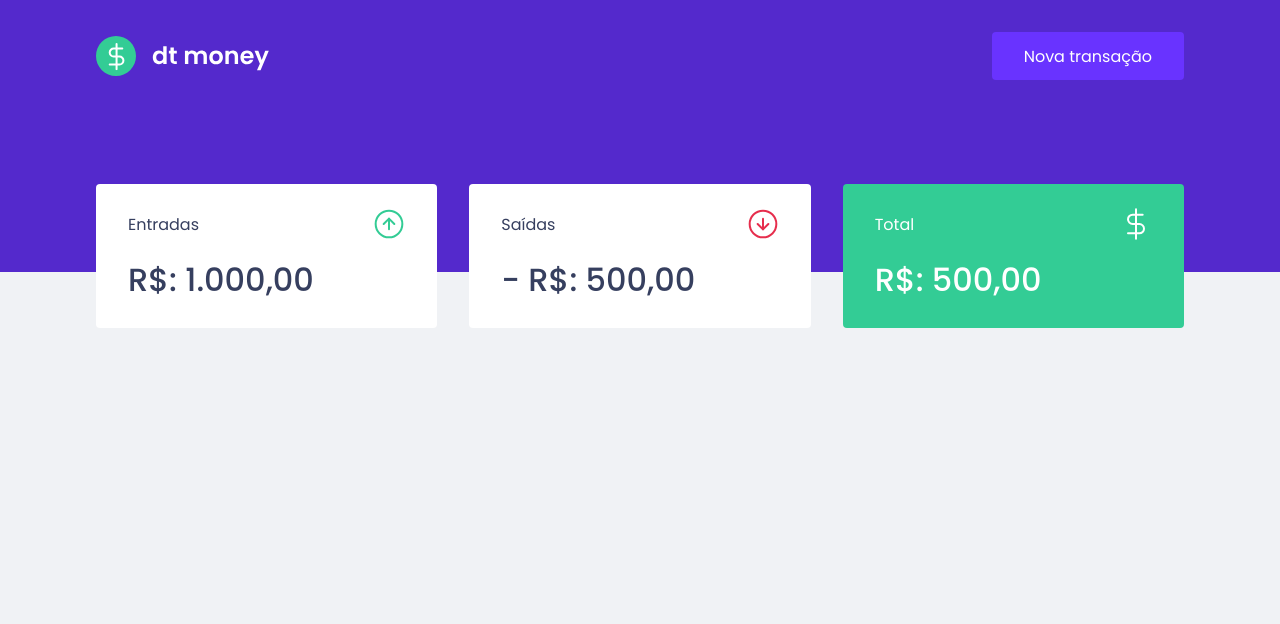
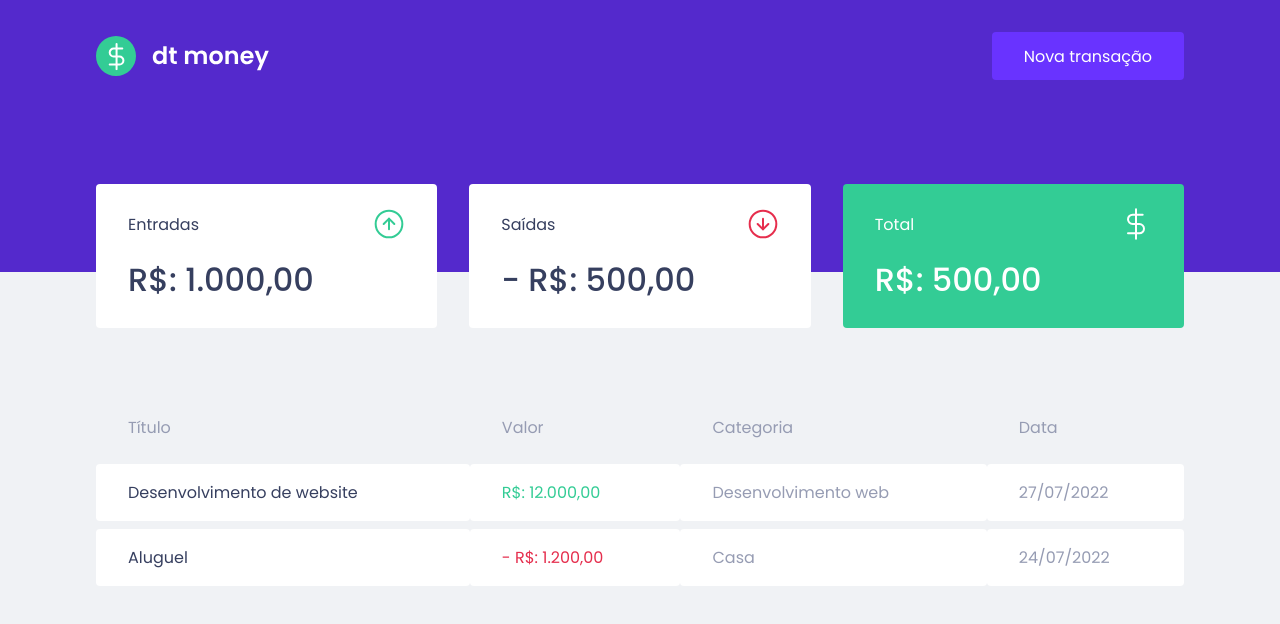
Before and after one commit to Jamez-Mayke/dtmoney, a React (Create React App) app: page / in a window 1280 px wide. Shown: the top 624 px of the page. Built offline with nearby package versions, Linux system fonts and the light colour scheme.

Commit message:
Alterando valores

```diff
--- a/src/components/Dashboard/index.tsx
+++ b/src/components/Dashboard/index.tsx
@@ -1,10 +1,13 @@
+import { Container } from "./styles";
+
 import { Summary } from "../Summary";
-import { Container } from "./styles";
+import { TransactionsTable } from "../TansactionTable";
 
 export function Dashboard() {
     return (
         <Container>
             <Summary />
+            <TransactionsTable />
         </Container>
     )
 }
```
